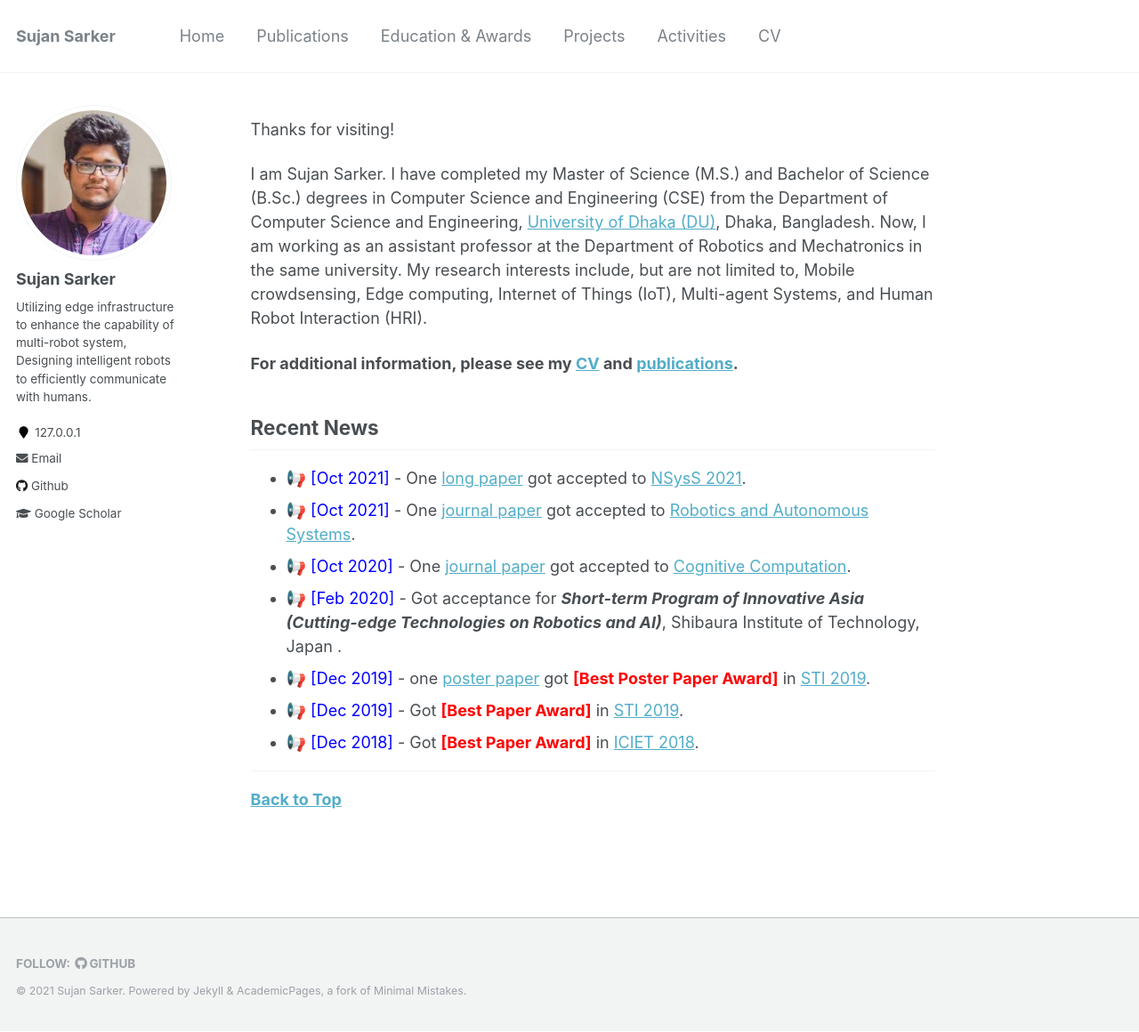
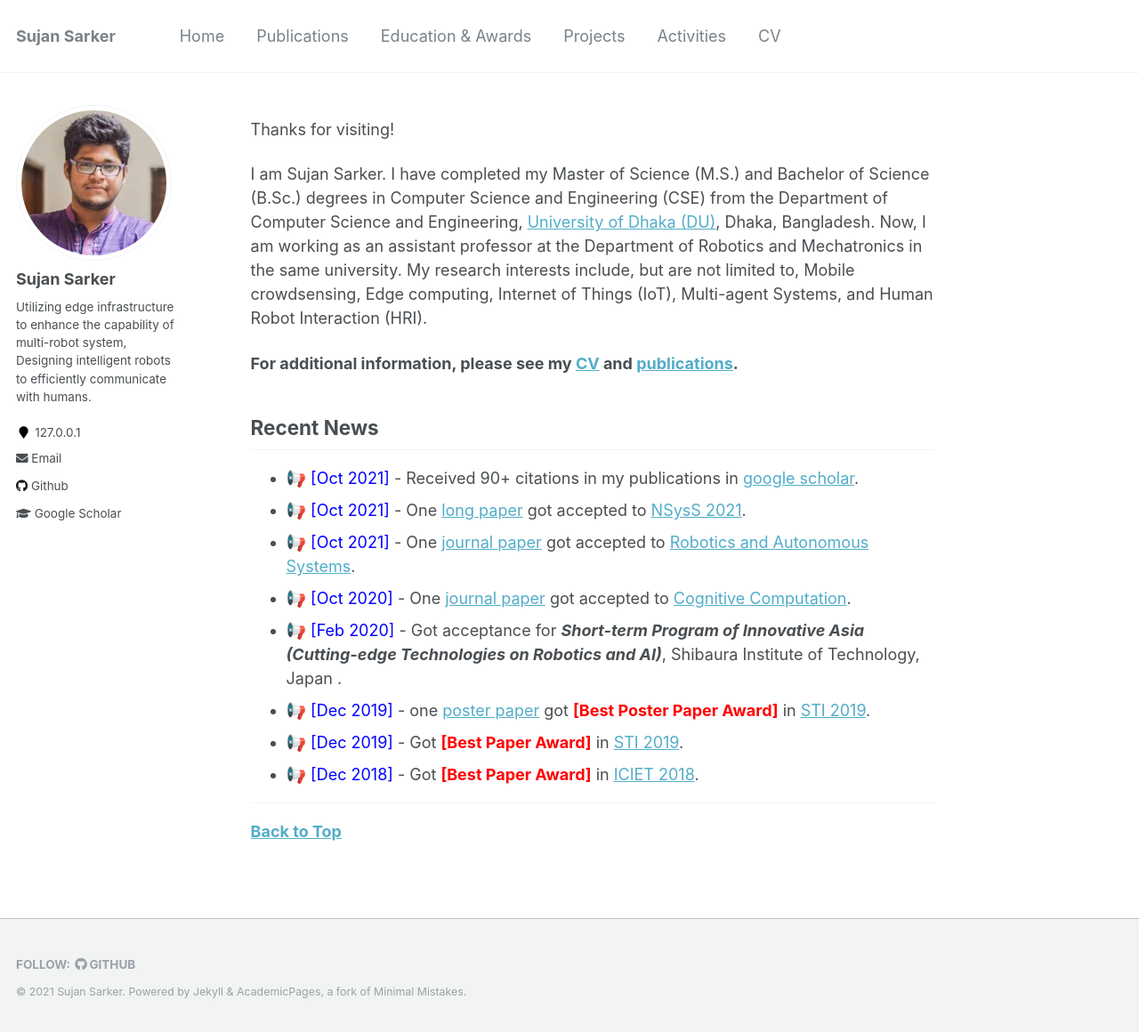
Before and after one commit to sujan-sarker/sujan-sarker.github.io, a Jekyll site: the page built from _pages/about.md, in a window 1280 px wide and 1160 px high. Shown: the whole window at 89% size. Built offline with Jekyll 4.4.1, drawn with Linux system fonts in a browser that asks for light colours.

Commit message:
Update about.md

```diff
--- a/_pages/about.md
+++ b/_pages/about.md
@@ -22,6 +22,7 @@ I am Sujan Sarker. I have completed my Master of Science (M.S.) and Bachelor of
 
 
 ## Recent News
+* 📢 <span style="color:Blue"> [Oct 2021] </span> - Received 90+ citations in my publications in [google scholar](https://scholar.google.com/citations?user=uCSts6gAAAAJ&hl=en).
 * 📢 <span style="color:Blue"> [Oct 2021] </span> - One [long paper](https://cse.buet.ac.bd/nsyss2021/papers/) got accepted to  [NSysS 2021](https://cse.buet.ac.bd/nsyss2021/).
 * 📢 <span style="color:Blue"> [Oct 2021] </span> - One [journal paper](https://www.sciencedirect.com/science/article/pii/S0921889021001871) got accepted to  [Robotics and Autonomous Systems](https://www.sciencedirect.com/journal/robotics-and-autonomous-systems).
 * 📢 <span style="color:Blue"> [Oct 2020] </span> - One [journal paper](https://www.springer.com/journal/12559) got accepted to  [Cognitive Computation](https://link.springer.com/article/10.1007/s12559-020-09779-5).
```
